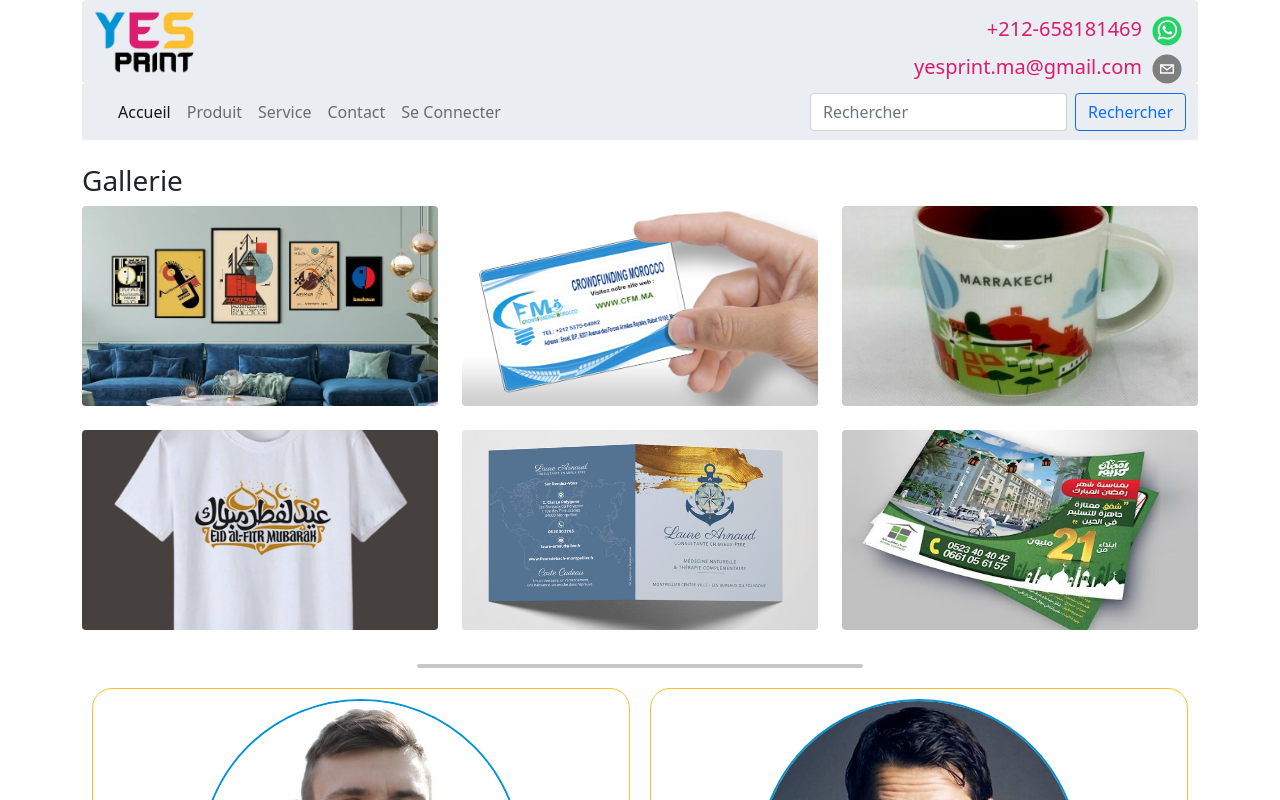
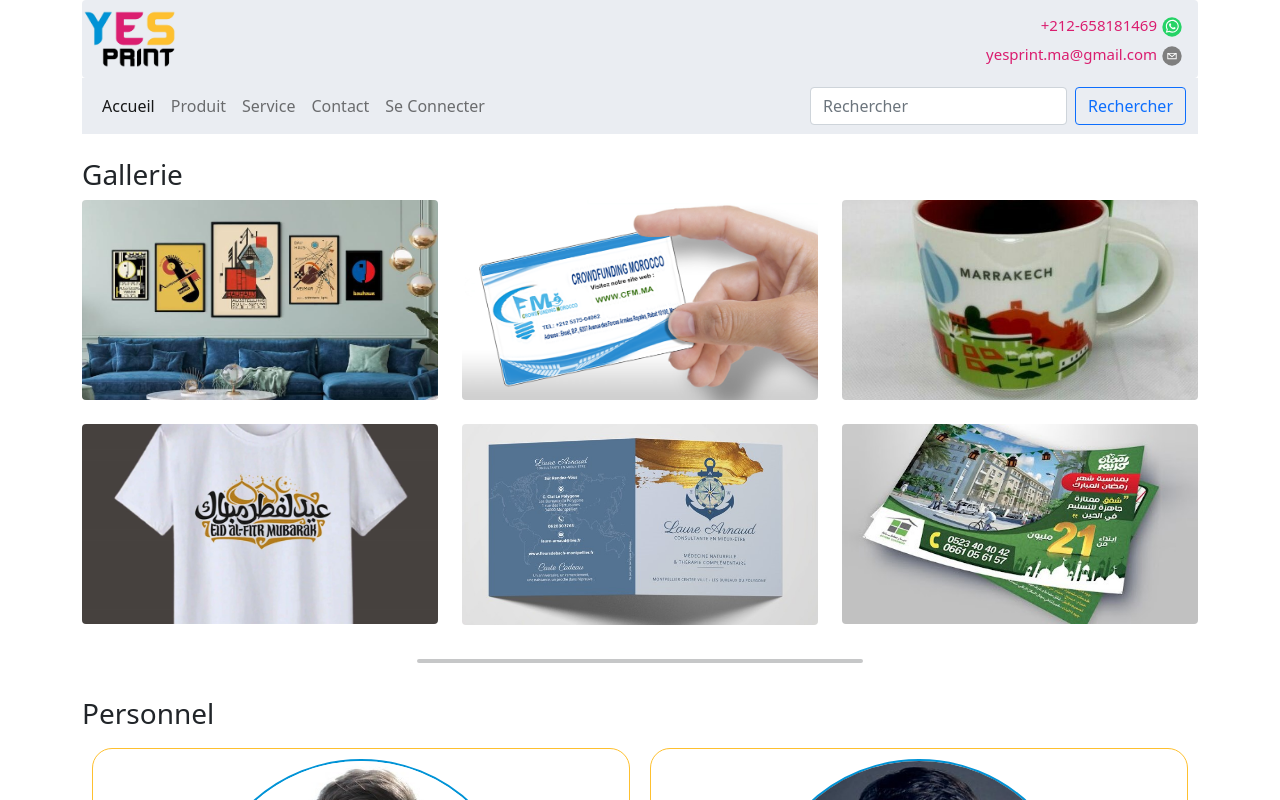
Before and after one commit to DarifElmehdi/yesprint, a React (Create React App) app: page / in a window 1280 px wide. Shown: the top 800 px of the page. Built offline with nearby package versions, Linux system fonts and the light colour scheme.

Commit message:
Fix some margin issues

```diff
--- a/src/comp/Footer.js
+++ b/src/comp/Footer.js
@@ -1,7 +1,9 @@
 import React from "react"
+import { Container } from "react-bootstrap";
 
 export default function Footer() {
     return (
+    <Container>
     <footer style={{backgroundColor:'#D9D9D9'}}>
     <div class="container p-4">
       <div class="row">
@@ -52,5 +54,6 @@
       <a class="text-dark" href="/">YESPRINT </a>
     </div>
   </footer>
+  </Container>
   );
 }
--- a/src/comp/Header.js
+++ b/src/comp/Header.js
@@ -8,16 +8,14 @@
 return (
   <Container>
   <Card style={{ backgroundColor:'#eaedf2'  , border : 'none'}}>
-    <Card.Img src="assets/logo.jpg" alt="Card image" style={{  margin : '10px', width : '110px'}}/>
+    <Card.Img src="assets/logo.jpg" alt="Card image" style={{  margin : '10px 0px 10px 0px', width : '100px'}}/>
     <Card.ImgOverlay style={{textAlign : 'right'}}>
-      <Card.Title style={{color : '#da1d6f'}}>+212-658181469<WhatsappIcon size={30} round={true} style={{marginLeft : '10px'}}/></Card.Title>
-      <Card.Title style={{color : '#da1d6f' }}>yesprint.ma@gmail.com<EmailIcon size={30} round={true} style={{marginLeft : '10px'}}/></Card.Title>
+      <Card.Title style={{color : '#da1d6f' , fontSize : '15px'}}>+212-658181469<WhatsappIcon size={20} round={true} style={{marginLeft : '5px'}}/></Card.Title>
+      <Card.Title style={{color : '#da1d6f' , fontSize : '15px'}}>yesprint.ma@gmail.com<EmailIcon size={20} round={true} style={{marginLeft : '5px'}}/></Card.Title>
     </Card.ImgOverlay>
   </Card>
   <Navbar collapseOnSelect expand="lg" style={{backgroundColor:'#eaedf2'}} sticky="top">
     <Container>
-    <Navbar.Brand href="/">
-    </Navbar.Brand>
     <Navbar.Toggle aria-controls="navbarScroll" />
     <Navbar.Collapse id="navbarScroll">
       <Nav
--- a/src/comp/Home.js
+++ b/src/comp/Home.js
@@ -49,6 +49,8 @@
     </div>
     </div>
     <hr style={{borderRadius : '5px' , border: '2px solid' , width :'40%' , margin : '10px auto 10px auto'}}></hr>
+    <br/>
+    <h3>Personnel</h3>
     <CardGroup>
     <Card style={{margin : '10px' , border: '1px solid #fec02f' , borderRadius :  '20px 20px 0 0 '}}>
         <Card.Img variant="top" src="assets/jamal.jpg" style={{borderRadius : '50%' , border: '2px solid #0093d6' , width :'60%' , margin : '10px auto 10px auto'}}/>
```
